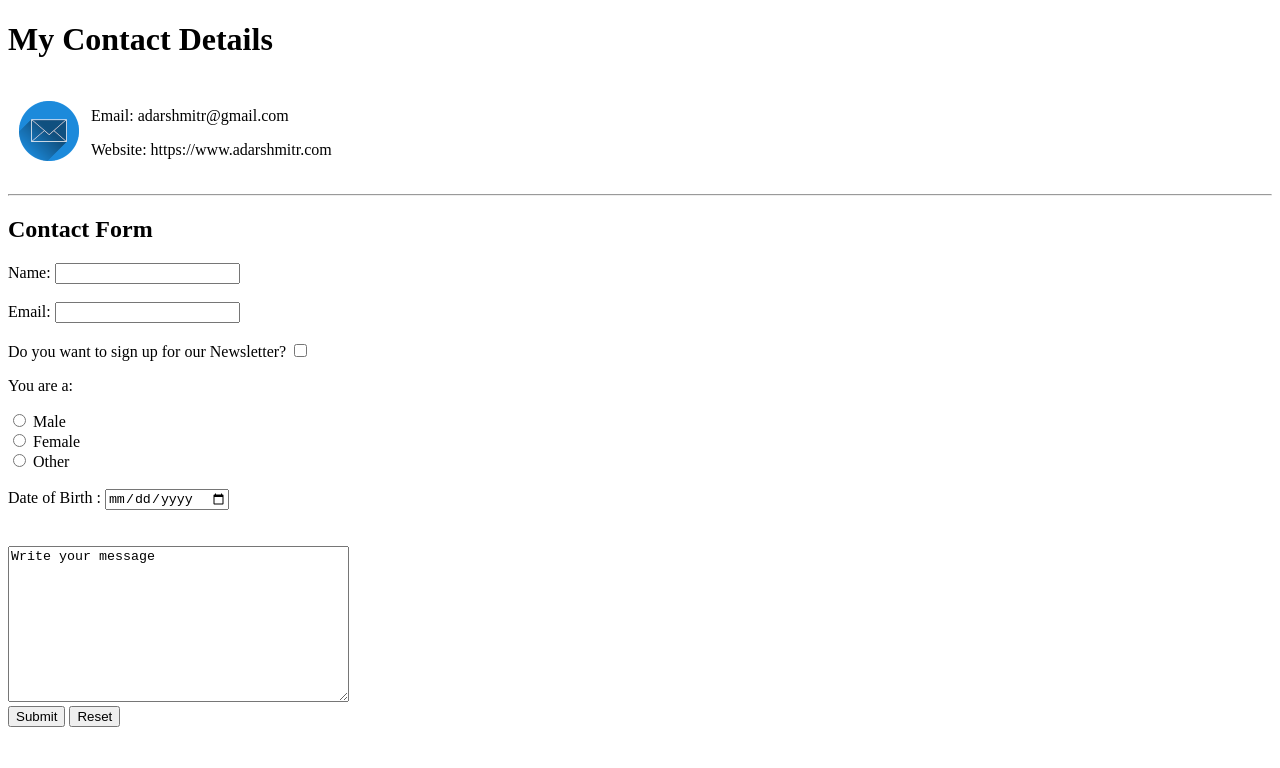
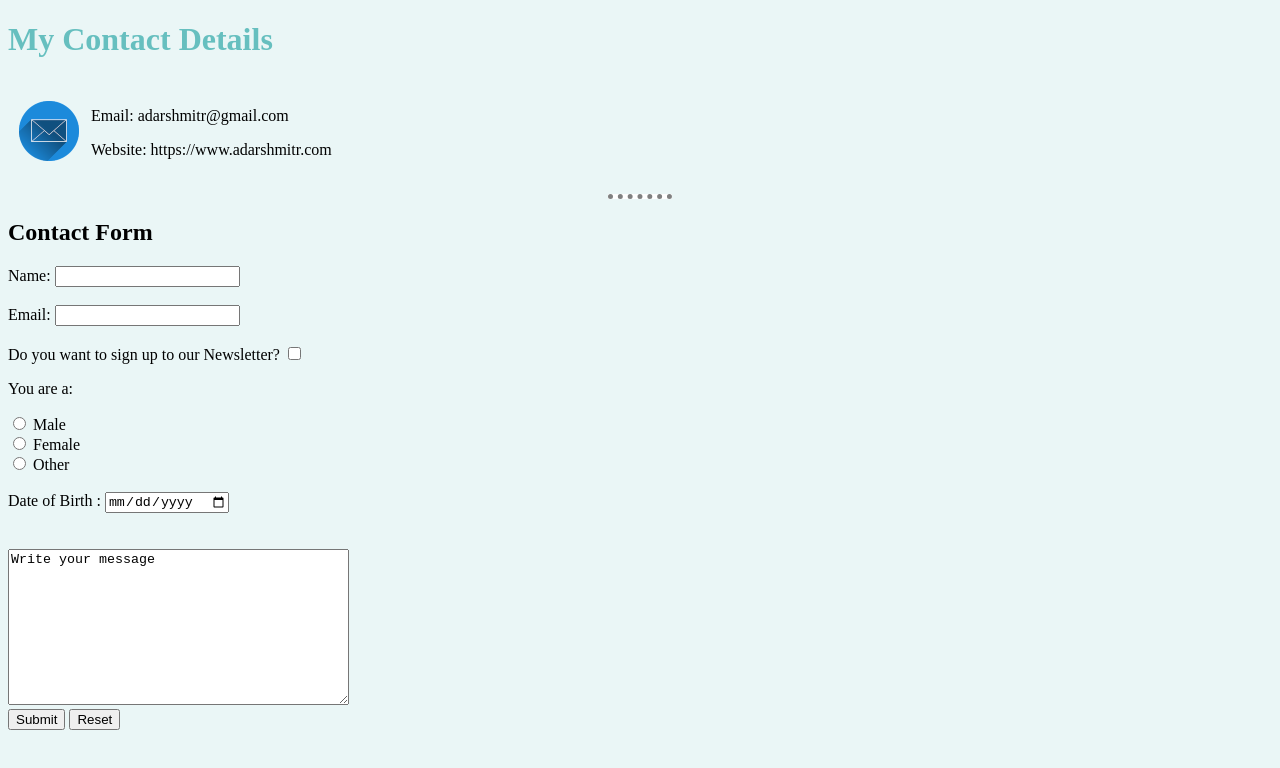
Before and after one commit to AdarshMitr/cv, a plain HTML site: page contact-me.html in a window 1280 px wide. Drawn offline with Linux system fonts and the light colour scheme.

Commit message:
stylesheet added

```diff
--- a/contact-me.html
+++ b/contact-me.html
@@ -5,6 +5,7 @@
     <meta http-equiv="X-UA-Compatible" content="IE=edge">
     <meta name="viewport" content="width=device-width, initial-scale=1.0">
     <title>Contact Me</title>
+    <link rel="stylesheet" href="css/styles.css">
 </head>
 <body>
    <h1>My Contact Details</h1>
@@ -30,7 +31,7 @@
             <input type="email" name="YourEmail">
 
         <br><br>
-            <label for="">Do you want to sign up for our Newsletter?</label>
+            <label for="">Do you want to sign up to our Newsletter?</label>
             <input type="checkbox" name="newsletter">
         <br>
         <p>You are a:</p>
--- /dev/null
+++ b/css/styles.css
@@ -0,0 +1,17 @@
+
+        body{
+            background-color: #EAF6F6;
+        }
+
+        hr{
+            border-style: none;
+            border-top: dotted;
+            border-width: 5px;
+            border-color: grey;
+            background-color: white;
+            width:5%;
+            height: 0px;
+        }
+        h1,h3{
+            color:#66bfbf;
+        }
```
Also changed, not shown: hobbies.html (+1 -0 lines), index.html (+2 -0 lines).
